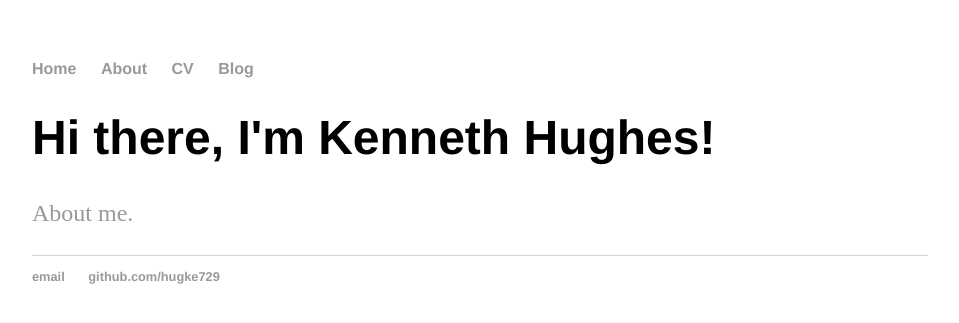
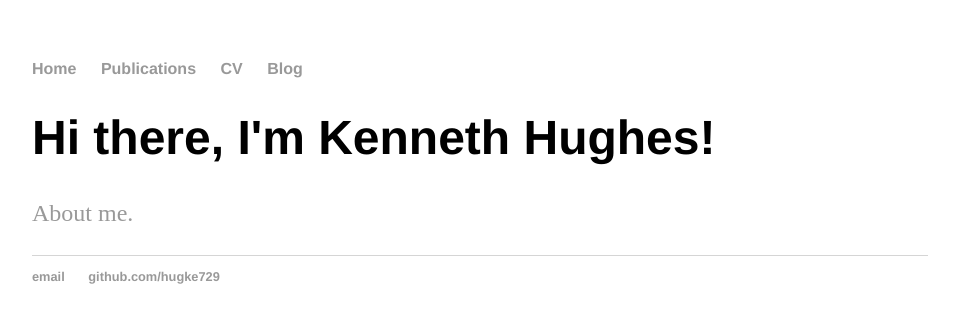
Before and after one commit to hugke729/hugke729.github.io, a Jekyll site: the page built from index.html, in a window 1280 px wide. Shown: the top 323 px of the page, without its empty margins (160-1119 px from the left). Built offline with Jekyll 4.4.1, drawn with Linux system fonts in a browser that asks for light colours.

Commit message:
Change about to publications

```diff
--- a/_layouts/default.html
+++ b/_layouts/default.html
@@ -9,8 +9,8 @@
 			<nav>
 	    		<ul>
 	        		<li><a href="/">Home</a></li>
-		        	<li><a href="/about">About</a></li>
-	        		<li><a href="/cv">CV</a></li>
+		        	<li><a href="/publications">Publications</a></li>
+	        		<li><a href="/docs/K Hughes CV.pdf">CV</a></li>
 	        		<li><a href="https://brushingupscience.wordpress.com/">Blog</a></li>
 	    		</ul>
 			</nav>
```
